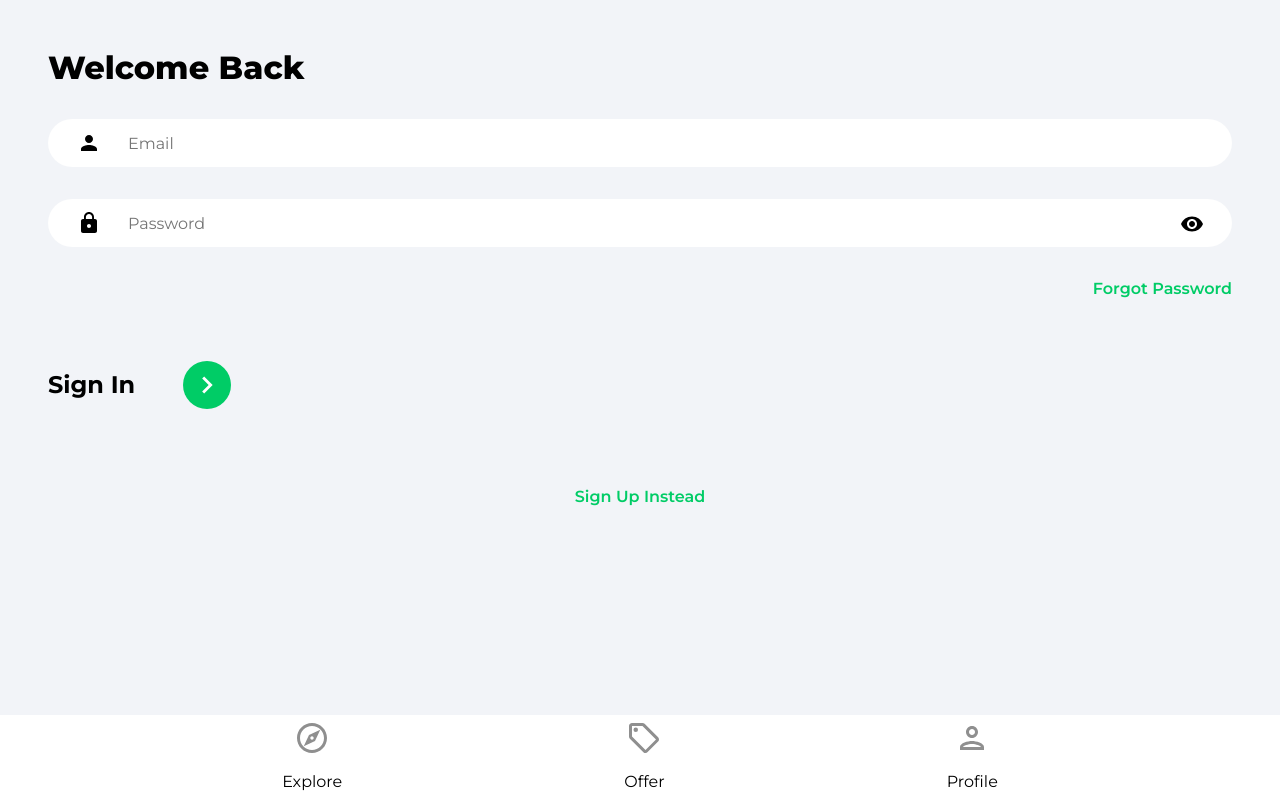
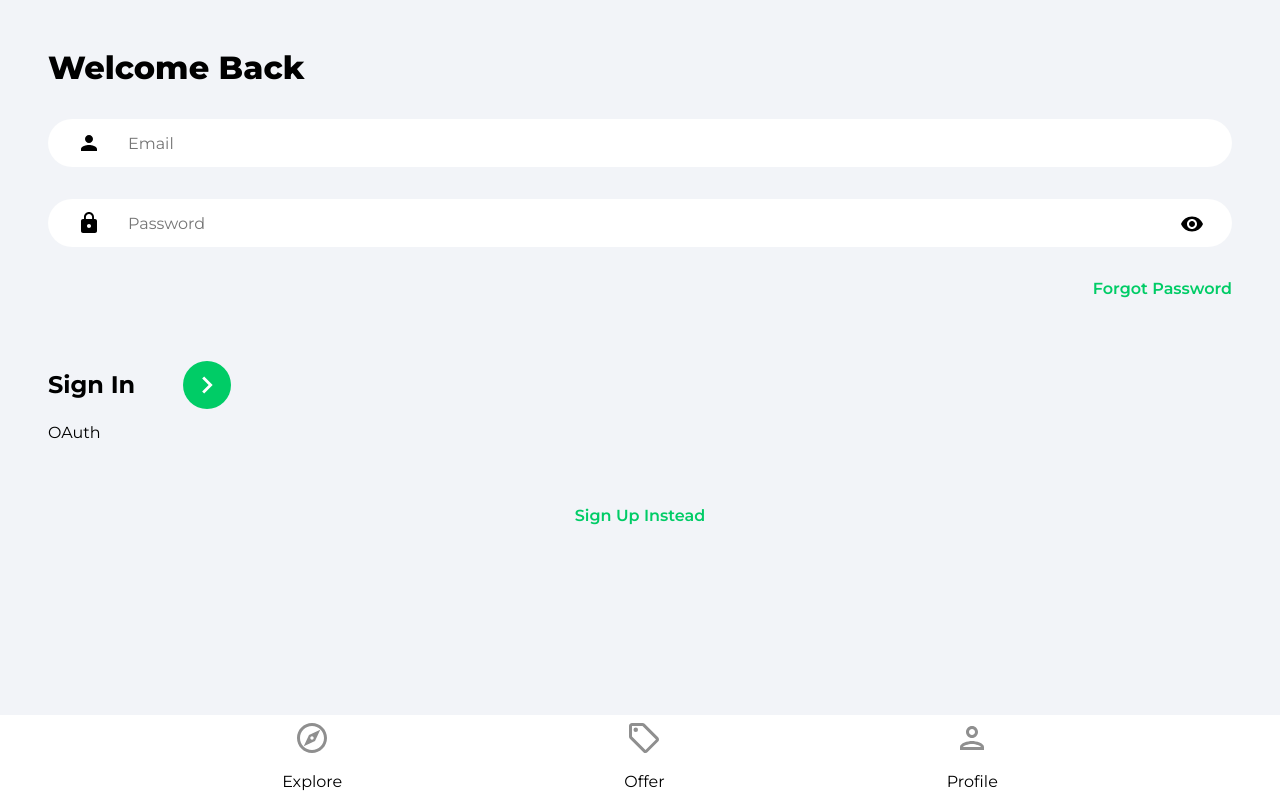
Before and after one commit to danutdotrar/react-front-to-back, a React (Create React App) app in the folder house-marketplace/: page /sign-in in a window 1280 px wide. Built offline with nearby package versions, Linux system fonts and the light colour scheme.

Commit message:
Add oauth component to signin & signout pages

```diff
--- a/house-marketplace/src/pages/SignIn.jsx
+++ b/house-marketplace/src/pages/SignIn.jsx
@@ -4,6 +4,7 @@
 import { getAuth, signInWithEmailAndPassword } from "firebase/auth";
 import { ReactComponent as ArrowRightIcon } from "../assets/svg/keyboardArrowRightIcon.svg";
 import visibilityIcon from "../assets/svg/visibilityIcon.svg";
+import OAuth from "../components/OAuth";
 
 const SignIn = () => {
     const [showPassword, setShowPassword] = useState(false);
@@ -92,7 +93,7 @@
                     </div>
                 </form>
 
-                {/* Google OAuth */}
+                <OAuth />
 
                 <Link to="/sign-up" className="registerLink">
                     Sign Up Instead
--- a/house-marketplace/src/pages/SignUp.jsx
+++ b/house-marketplace/src/pages/SignUp.jsx
@@ -10,6 +10,7 @@
 import { toast } from "react-toastify";
 import { ReactComponent as ArrowRightIcon } from "../assets/svg/keyboardArrowRightIcon.svg";
 import visibilityIcon from "../assets/svg/visibilityIcon.svg";
+import OAuth from "../components/OAuth";
 
 const SignUp = () => {
     const [showPassword, setShowPassword] = useState(false);
@@ -125,7 +126,7 @@
                     </div>
                 </form>
 
-                {/* Google OAuth */}
+                <OAuth />
 
                 <Link to="/sign-in" className="registerLink">
                     Sign In Instead
```
